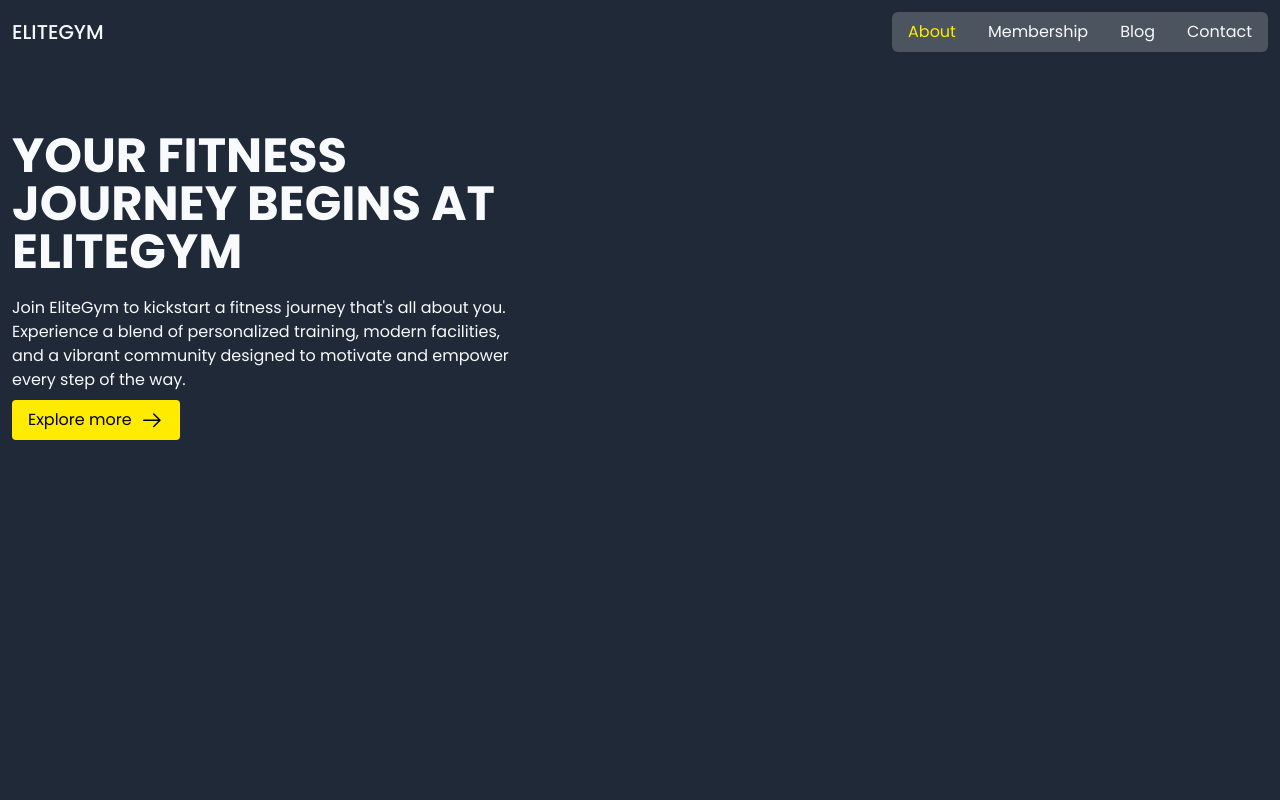
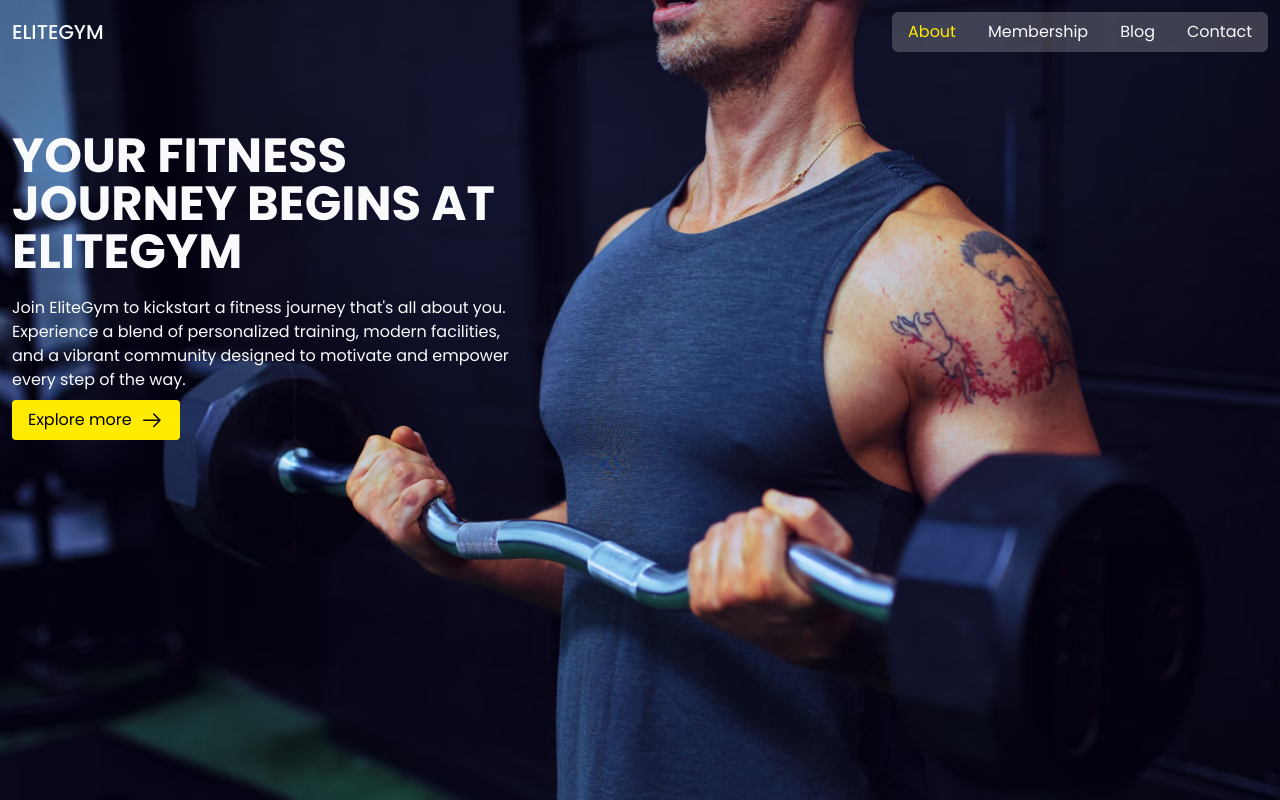
Before and after one commit to Tonnykimanthi/Elite-Gym, a React (Vite) app: page / in a window 1280 px wide. Built offline with nearby package versions, Linux system fonts and the light colour scheme.

Commit message:
Add headerBg images

```diff
--- a/src/App.tsx
+++ b/src/App.tsx
@@ -1,9 +1,17 @@
+// Components
 import Header from "./components/header/Header";
+// Images
+import headerBg from "./assets/headerBg.avif";
 
 function App() {
   return (
     <>
-      <div>
+      <div
+        className="h-screen bg-cover bg-center bg-no-repeat"
+        style={{
+          backgroundImage: `url(${headerBg})`,
+        }}
+      >
         <Header />
       </div>
     </>
```
Also changed, not shown: src/assets/headerBg.avif (added).
